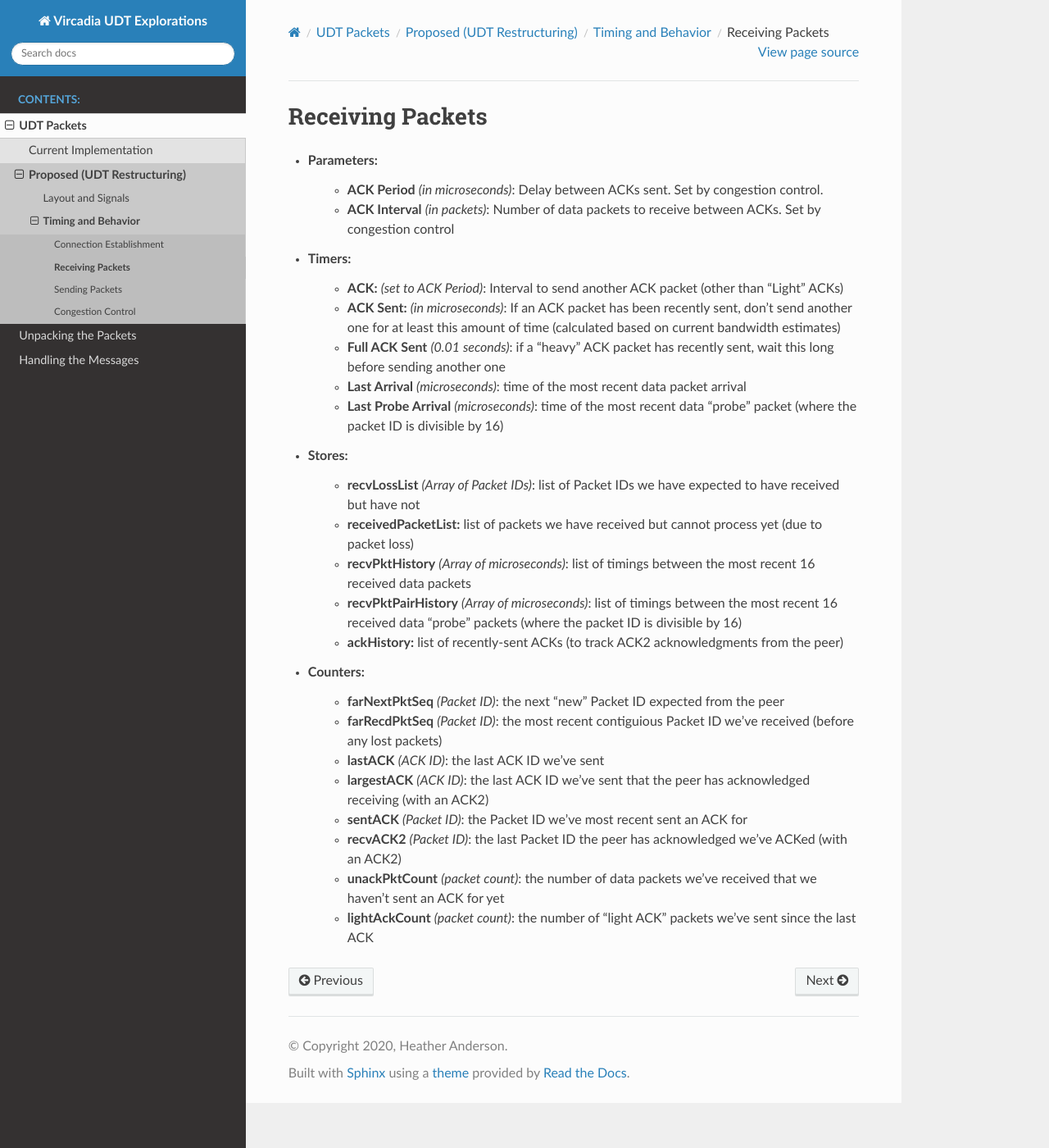
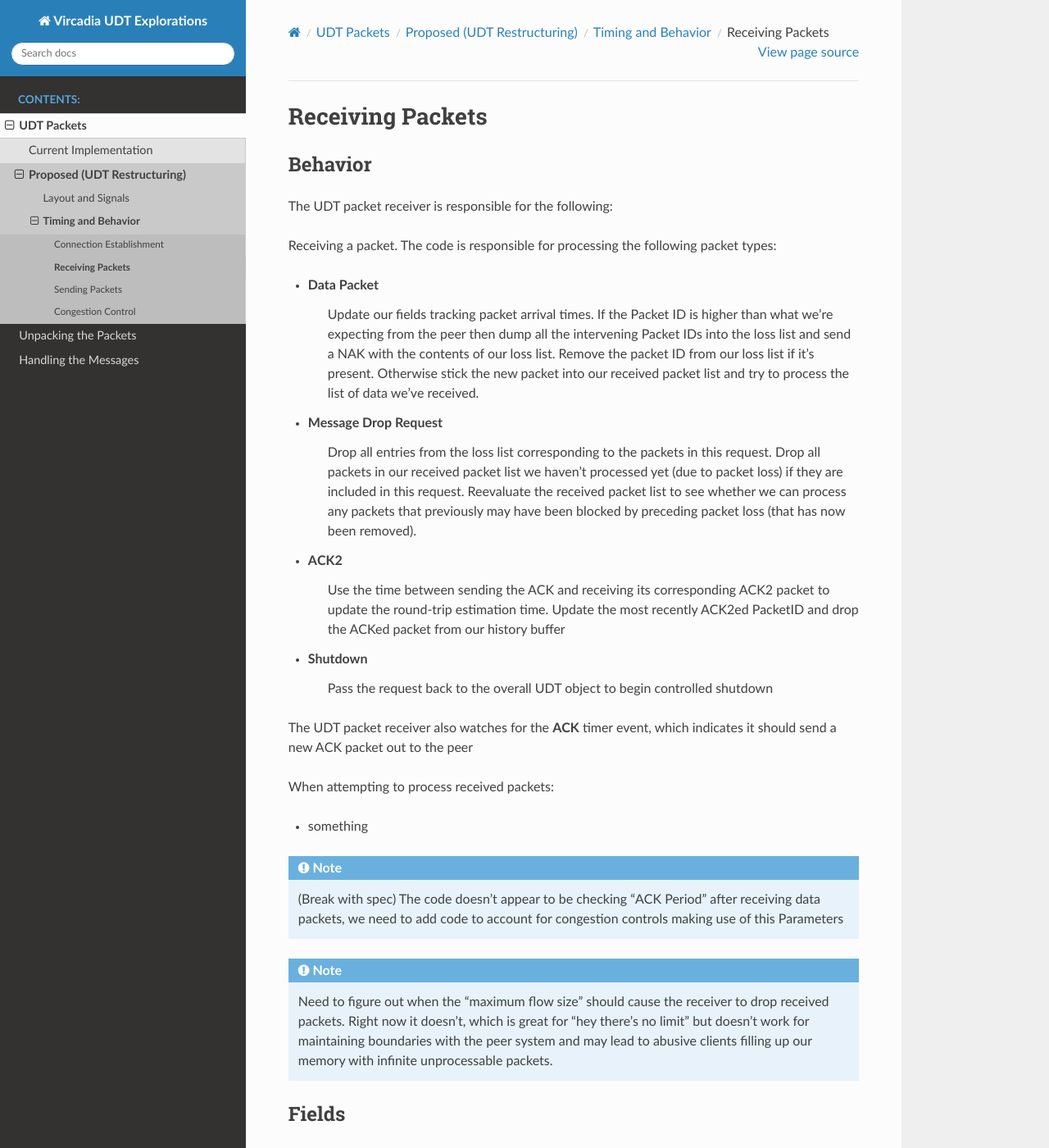
Before and after one commit to odysseus654/vircadia-protocol-exploration, a Sphinx documentation site: the page built from source/udt/proposed/receive.rst, in a window 1280 px wide and 1400 px high. Shown: the whole window at 82% size. Built offline with Sphinx 7.4.7 and the Read the Docs theme 2.0.0, drawn with Linux system fonts in a browser that asks for light colours.

Commit message:
more UDT receiving description

```diff
--- a/source/udt/proposed/receive.rst
+++ b/source/udt/proposed/receive.rst
@@ -1,5 +1,42 @@
 Receiving Packets
 -----------------
+
+Behavior
+........
+
+The UDT packet receiver is responsible for the following:
+
+Receiving a packet.  The code is responsible for processing the following packet types:
+
+- Data Packet
+    Update our fields tracking packet arrival times.  If the Packet ID is higher than what we're expecting from the peer then dump all the
+    intervening Packet IDs into the loss list and send a NAK with the contents of our loss list.  Remove the packet ID from our loss list
+    if it's present.  Otherwise stick the new packet into our received packet list and try to process the list of data we've received.
+- Message Drop Request
+    Drop all entries from the loss list corresponding to the packets in this request.  Drop all packets in our received packet list we haven't
+    processed yet (due to packet loss) if they are included in this request.  Reevaluate the received packet list to see whether we can process
+    any packets that previously may have been blocked by preceding packet loss (that has now been removed).
+- ACK2
+    Use the time between sending the ACK and receiving its corresponding ACK2 packet to update the round-trip estimation time.  Update the most
+    recently ACK2ed PacketID and drop the ACKed packet from our history buffer
+- Shutdown
+    Pass the request back to the overall UDT object to begin controlled shutdown
+
+The UDT packet receiver also watches for the **ACK** timer event, which indicates it should send a new ACK packet out to the peer
+
+When attempting to process received packets:
+
+- something
+
+.. note:: (Break with spec) The code doesn't appear to be checking "ACK Period" after receiving data packets, we need to add code to account for congestion controls making use of this Parameters
+
+.. note::
+
+    Need to figure out when the "maximum flow size" should cause the receiver to drop received packets.  Right now it doesn't, which is great for "hey there's no limit"
+    but doesn't work for maintaining boundaries with the peer system and may lead to abusive clients filling up our memory with infinite unprocessable packets.
+
+Fields
+......
 
 - Parameters:
     - **ACK Period** *(in microseconds)*: Delay between ACKs sent.  Set by congestion control.
```
